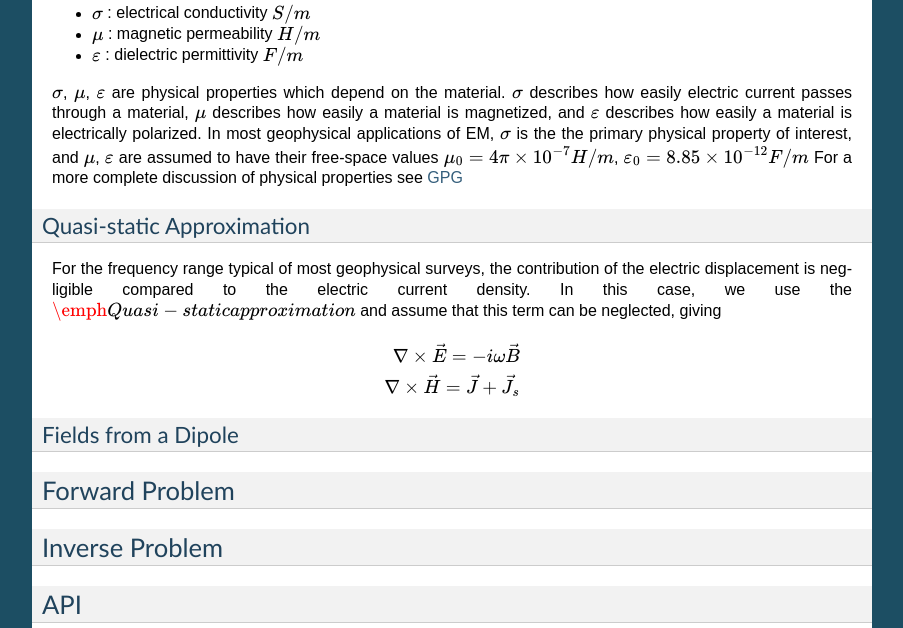
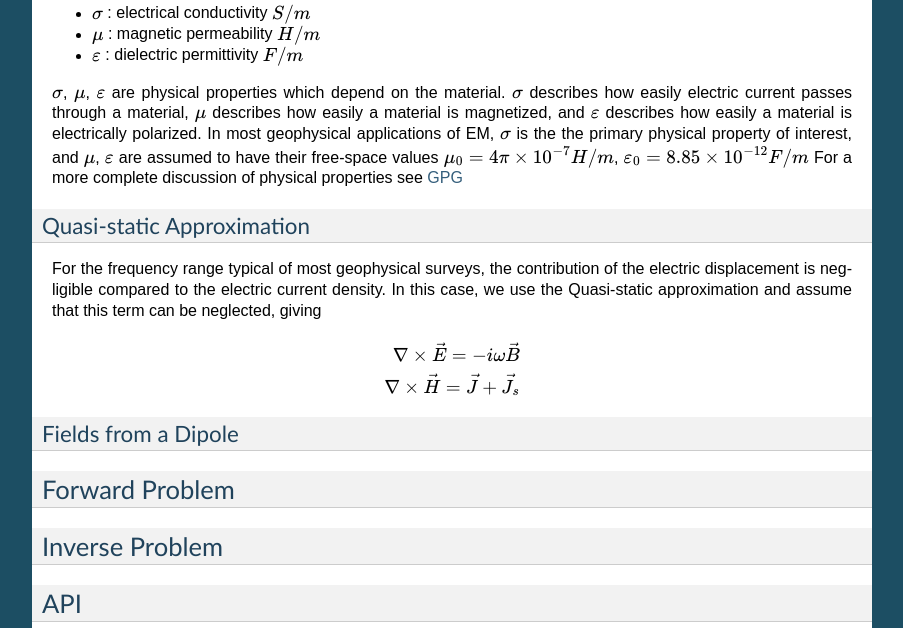
Before and after one commit to simpeg/simpeg, a Sphinx documentation site: the page built from docs/api_FDEM.rst, in a window 1280 px wide and 900 px high, scrolled down 1407 px, cut to the strip 0-628 px from the top of the window. Shown: the whole strip, without its empty margins (198-1101 px from the left). Built offline with Sphinx 7.4.7, drawn with Linux system fonts in a browser that asks for light colours; some of the changed text lies outside the part shown.

Commit message:
start of docs for e-formulation

```diff
--- a/docs/api_FDEM.rst
+++ b/docs/api_FDEM.rst
@@ -19,7 +19,7 @@
 
 Fourier Transform Convention
 ----------------------------
-In order to examine Maxwell's equations in the frequency domain, we must first define our choice of harmonic time-dependence by choosing a Fourier transform convention. We use the \\(e^{i \\omega t} \\)\\ convention, so we define our Fourier Transform pair as
+In order to examine Maxwell's equations in the frequency domain, we must first define our choice of harmonic time-dependence by choosing a Fourier transform convention. We use the \\(e^{i \\omega t} \\) convention, so we define our Fourier Transform pair as
 
 .. math ::
 	F(\omega) = \int_{-\infty}^{\infty} f(t) e^{- i \omega t} dt \\
@@ -76,7 +76,7 @@
 
 Quasi-static Approximation
 --------------------------
-For the frequency range typical of most geophysical surveys, the contribution of the electric displacement is negligible compared to the electric current density. In this case, we use the \\(\\emph{Quasi-static approximation}\\) and assume that this term can be neglected, giving
+For the frequency range typical of most geophysical surveys, the contribution of the electric displacement is negligible compared to the electric current density. In this case, we use the Quasi-static approximation and assume that this term can be neglected, giving
 
 .. math ::
 	\nabla \times \vec{E} = -i \omega \vec{B} \\
```
Also changed, not shown: 1 other file.
